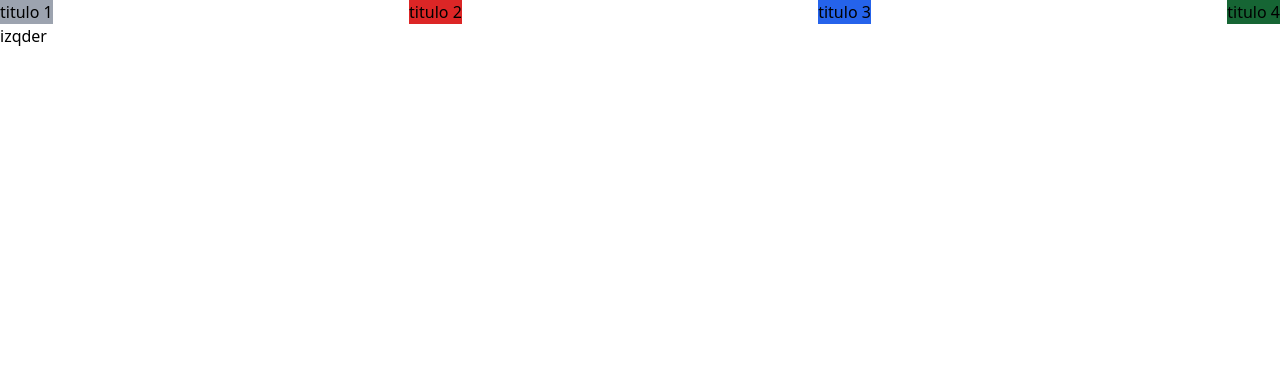
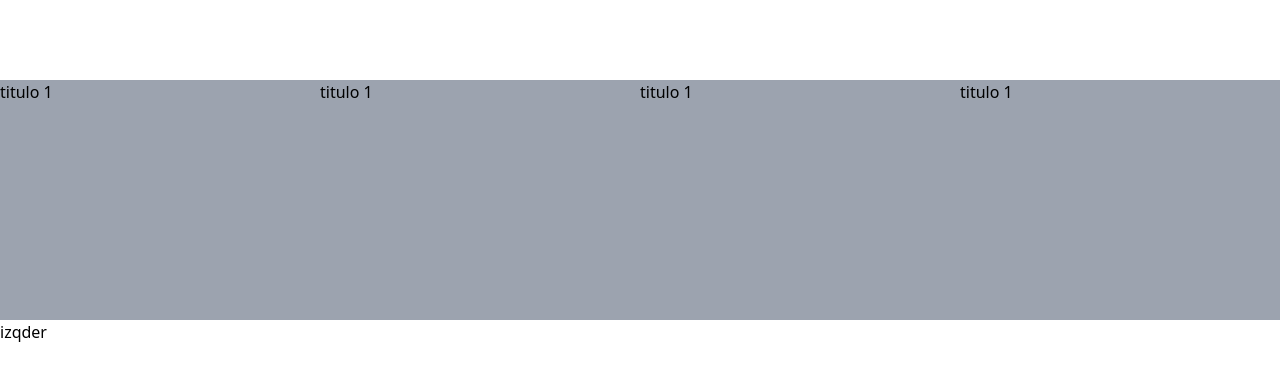
Before and after one commit to RicardoMarcosMartinVelez/fullStack, a Next.js app: page / in a window 1280 px wide. Shown: the top 380 px of the page. Built offline with nearby package versions, Linux system fonts and the light colour scheme.

Commit message:
Estrucura basica

```diff
--- a/src/components/carousel/Carousel.js
+++ b/src/components/carousel/Carousel.js
@@ -1,36 +1,79 @@
 
 import { useState } from "react"
+import CarouselItems from "./CarouselItems"
+
+const items =[{
+    id:1,
+    image:"",
+    text:"",
+
+},{
+    id:2,
+    image:"",
+    text:"",
+
+},{
+    id:3,
+    image:"",
+    text:"",
+
+},{
+    id:4,
+    image:"",
+    text:"",
+
+}]
+
+
+const Carousel = () => {
+
+    // const [item, setItems] = useState(item)
+    const [activeIndex, setActiveIndex] = useState(0)
+
+
+    const hancleClick1 = () =>{
+        let acumulado= -1
+        setActiveIndex(acumulado)
+        console.log(activeIndex)
+    }
+    const hancleClick2 = () =>{
+        let acumulado = 1
+        setActiveIndex( acumulado)
+        console.log(activeIndex)
+    }
 
 
 
 
-const Carousel = () => {
-
-
 
     return (
-        <section>
+        <section className="pt-20">
             <div className="flex justify-between ">
-                <div className="bg-gray-400">
+
+                {
+                items.map((ele)=><CarouselItems key={ele.id}/>)
+                }
+
+                {/* <div className="bg-gray-400 w-full h-60">
                     <img></img>
-                    <h3 className="text-black">titulo 1</h3>
+                    <h3 className="text-black ">titulo 1</h3>
                 </div>
-                <div className="bg-red-600">
+                <div className="bg-red-600 w-full h-60">
                     <img></img>
                     <h3 className="text-black">titulo 2</h3>
                 </div>
-                <div className="bg-blue-600">
+                <div className="bg-blue-600 w-full h-60">
                     <img></img>
                     <h3 className="text-black">titulo 3</h3>
                 </div>
-                <div className="bg-green-800">
+                <div className="bg-green-800 w-full h-60">
                     <img></img>
                     <h3 className="text-black">titulo 4</h3>
-                </div>
+                </div> */}
 
             </div>
-            <button className="text-black">izq</button>
-            <button className="text-black">der</button>
+            <button onClick={hancleClick1} className="text-black">izq</button>
+            <button onClick={hancleClick2} className="text-black">der</button>
         </section>
 
 
--- a/src/components/carousel/CarouselItems.js
+++ b/src/components/carousel/CarouselItems.js
@@ -0,0 +1,17 @@
+
+
+
+
+
+const CarouselItems = () => {
+
+
+    return (
+        <div className="bg-gray-400 w-full h-60">
+            <img></img>
+            <h3 className="text-black">titulo 1</h3>
+        </div>
+    )
+}
+
+export default CarouselItems
```
